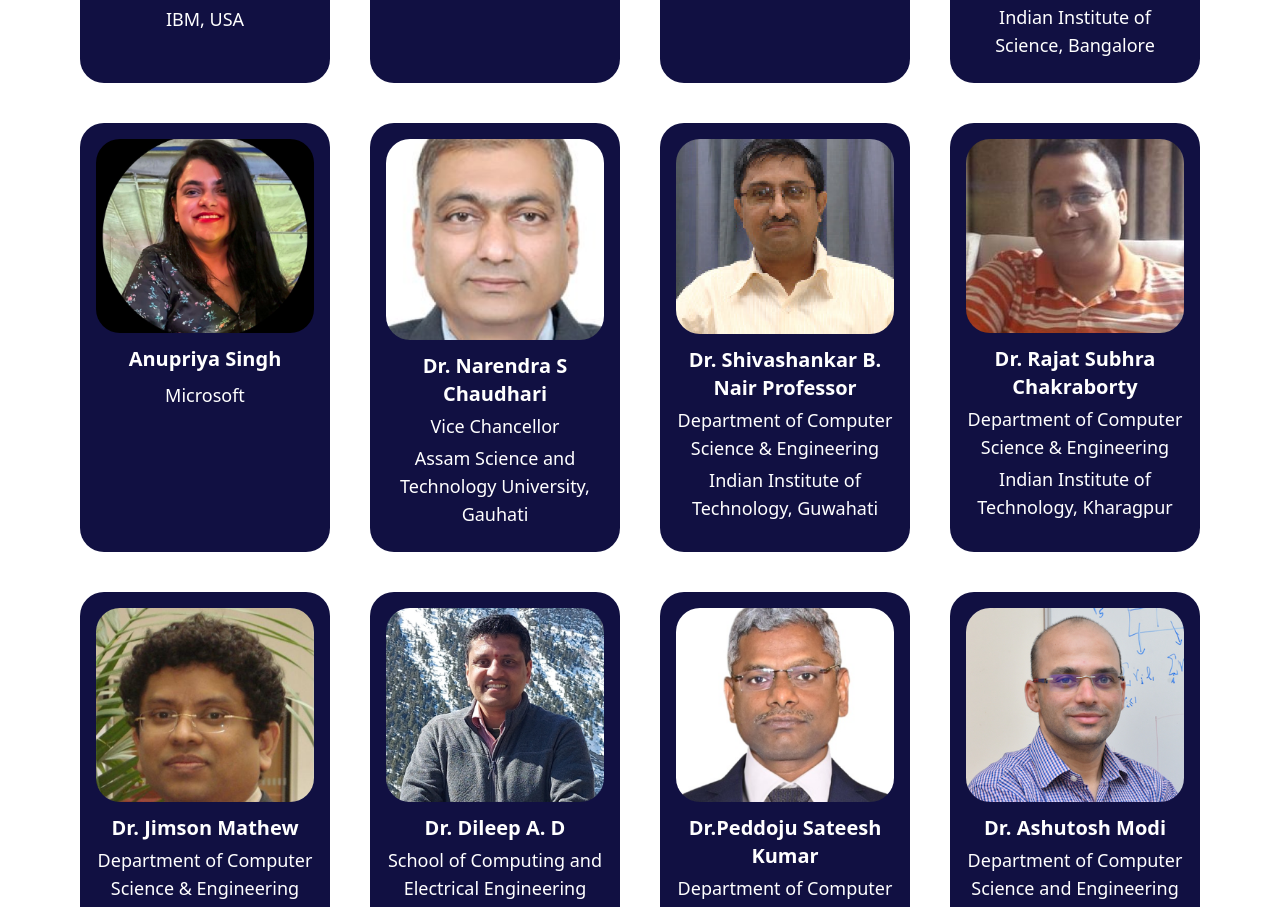
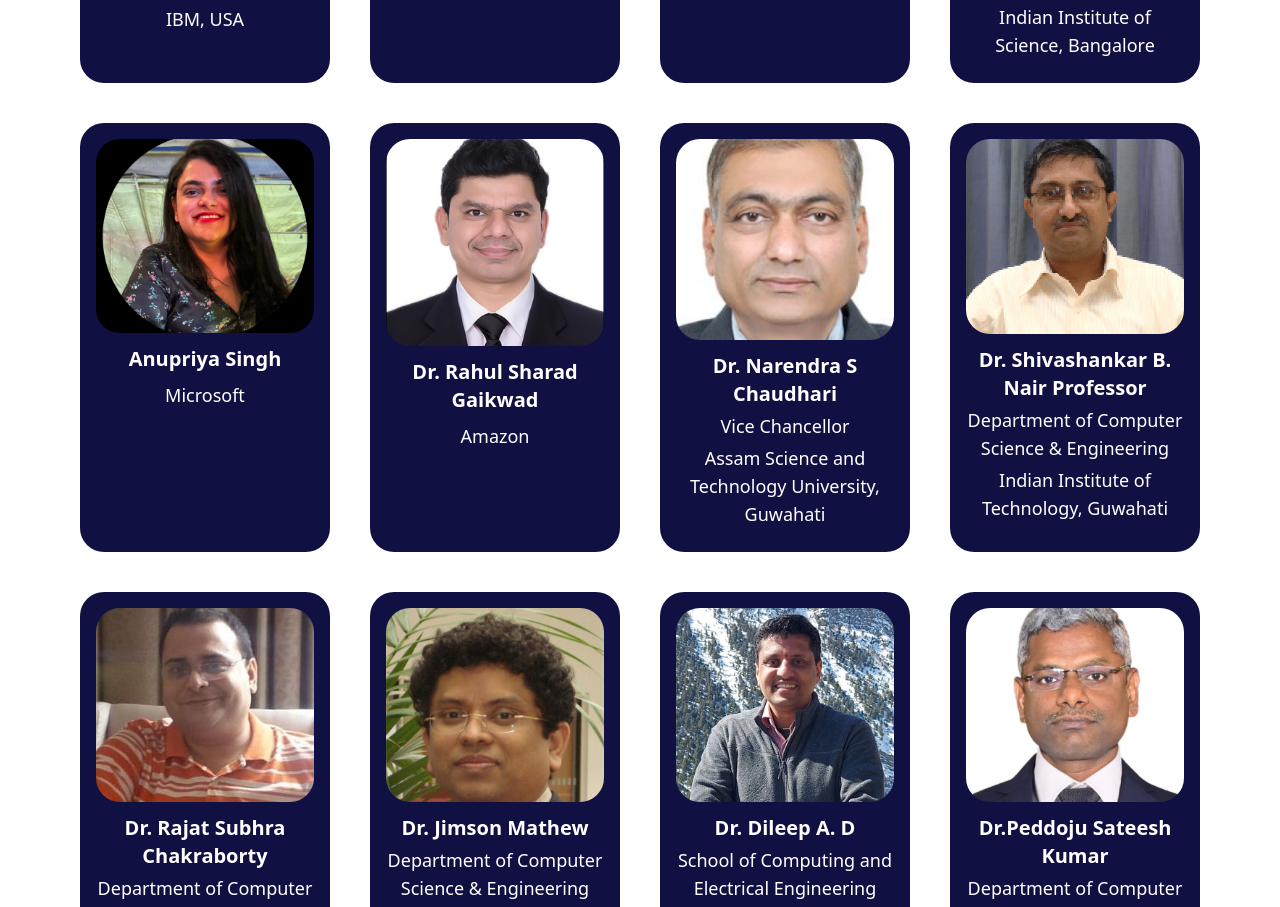
Before and after one commit to Shivd131/icetite-landing-deployed, a Next.js app: page /speakers in a window 1280 px wide. Shown: the part 1106-2013 px from the top of the page. Built offline with nearby package versions, Linux system fonts and the light colour scheme.

Commit message:
feat: adds speakers

```diff
--- a/src/components/speakers/speakerGrid.jsx
+++ b/src/components/speakers/speakerGrid.jsx
@@ -88,11 +88,18 @@ const data = [
     college: "Microsoft",
   },
   {
+    id: 9,
+    image: Rahul,
+    name: "Dr. Rahul Sharad Gaikwad",
+    department: "",
+    college: "Amazon",
+  },
+  {
     id: 11,
     image: Narendra,
     name: "Dr. Narendra S Chaudhari",
     department: "Vice Chancellor",
-    college: "Assam Science and Technology University, Gauhati",
+    college: "Assam Science and Technology University, Guwahati",
   },
   {
     id: 12,
```
